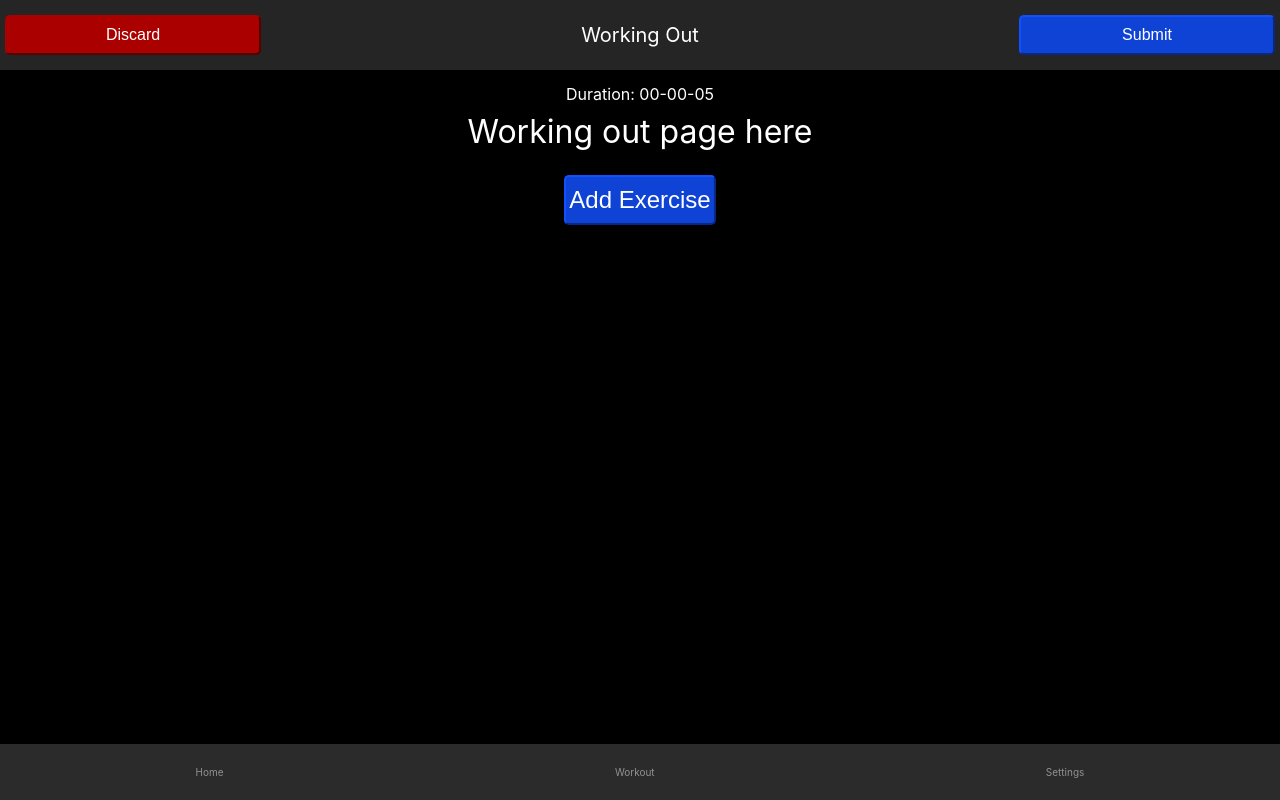
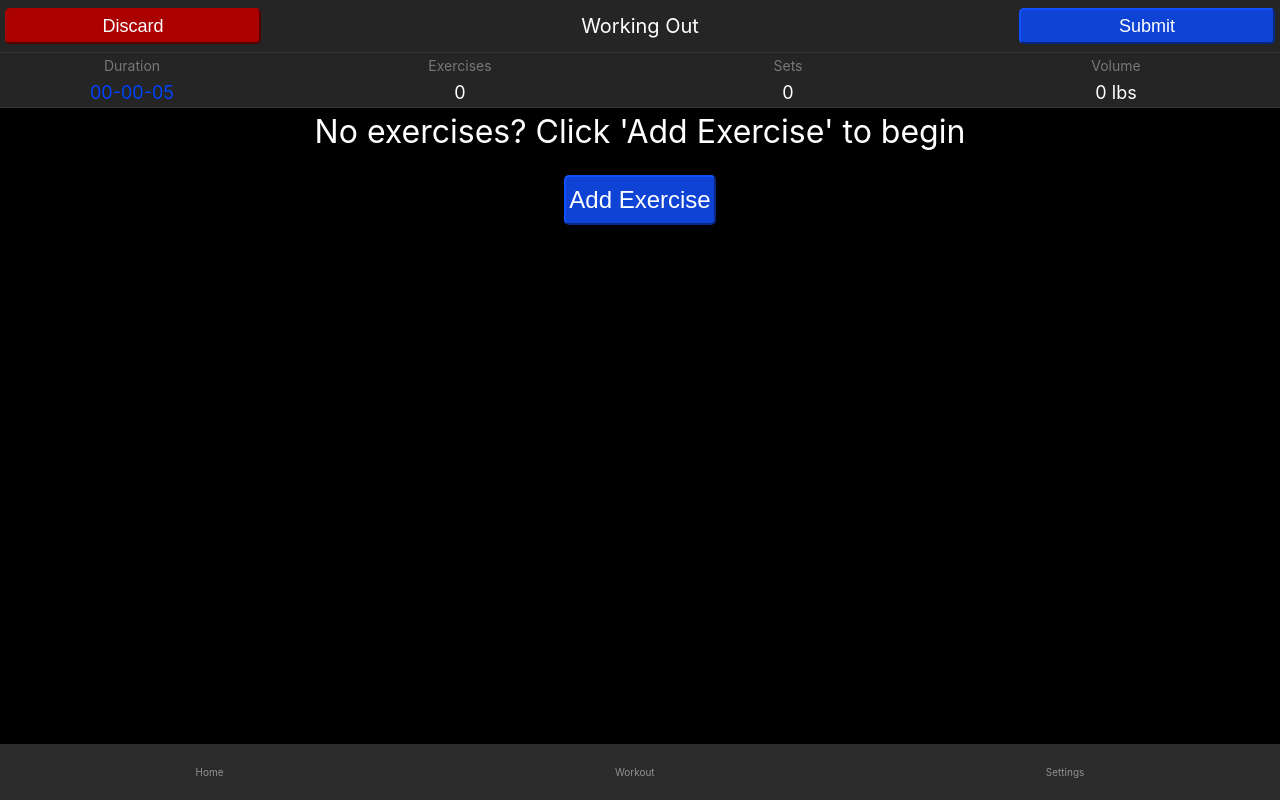
Before and after one commit to DrewAMSD/lifting_log, a React (Vite) app in the folder lifting-log-web/: page /workout/working-out in a window 1280 px wide. Built offline with nearby package versions, Linux system fonts and the light colour scheme; no server answers; sample sign-in values are in the browser's storage.

Commit message:
working out page header

```diff
--- a/lifting-log-web/src/Routes/WorkingOutPage/WorkingOutPage.css
+++ b/lifting-log-web/src/Routes/WorkingOutPage/WorkingOutPage.css
@@ -4,14 +4,13 @@
     justify-content: space-between;
     align-items: center;
     width: 100%;
-    padding: 15px;
-    margin-bottom: 10px;
+    padding: 8px;
     background-color: rgb(37, 37, 37);
 }
 
 .wo-options-button {
-    height: 40px;
-    font-size: 16px;
+    height: 36px;
+    font-size: 18px;
     width: 20%;
     margin-left: 5px;
     margin-right: 5px;
@@ -28,10 +27,41 @@
 
 .wo-stats-container {
     display: flex;
+    flex-direction: column;
+    align-items: center;
+    width: 100%;
+    background-color: rgb(37, 37, 37);
+    border: 1px solid rgb(53, 53, 53);
+}
+
+.wo-stats-row {
+    display: flex;
     flex-direction: row;
     align-items: center;
+    justify-content: flex-start;
+    gap: 5%;
+    width: 100%;
 }
 
 .wo-stats-text {
-    font-size: 16px;
+    width: 20%;
+    text-align: center;
+    align-content: center;
 }
+
+.top-row {
+    color: rgb(119, 119, 119);
+    font-size: 14px;
+}
+
+.bottom-row {
+    font-size: 18px;
+}
+
+.blue-text {
+    color: rgb(0, 68, 255);
+}
+
+.error-message {
+    color: rgb(170, 0, 0);
+}
--- a/lifting-log-web/src/Routes/WorkingOutPage/WorkingOutPage.tsx
+++ b/lifting-log-web/src/Routes/WorkingOutPage/WorkingOutPage.tsx
@@ -25,6 +25,7 @@ const WorkingOutPage = (): JSX.Element => {
     const { serverUrl, user, getToken } = useAuth();
     const navigate: NavigateFunction = useNavigate();
     const [isLoading, setIsLoading] = useState<boolean>(true);
+    const [message, setMessage] = useState<string>("");
     // exercise fields
     const [isSelectingExercise, setIsSelectingExercise] = useState<boolean>(false);
     const [exercises, setExercises] = useState<Array<Exercise>>([]);
@@ -33,8 +34,32 @@ const WorkingOutPage = (): JSX.Element => {
     // workout state
     const [workoutState, setWorkoutState] = useState<Workout>({} as Workout);
 
-    const saveWorkoutLocally = async () => {
-        localStorage.setItem("workoutState", JSON.stringify(workoutState));
+    const getExerciseByName = (exerciseName: string): Exercise => {
+        let l: number = 0;
+        let r: number = exercises.length-1;
+        let m: number;
+        while (l <= r) {
+            m = Math.floor((l + r) / 2);
+            if (exercises[m].name === exerciseName) {
+                return exercises[m];
+            }
+            else if (exercises[m].name.localeCompare(exerciseName) > 0) {
+                r = m-1;
+            }
+            else {
+                l = m+1;
+            }
+        }
+
+        // throw new Error("Exercise for id: "+id+" does not exist");
+        return {
+            id: -1,
+            name: "Exercise not found",
+            primary_muscles: [],
+            weight: false,
+            reps: false,
+            time: false
+        } as Exercise;
     };
 
     const cancelSelect = (): void => {
@@ -58,6 +83,10 @@ const WorkingOutPage = (): JSX.Element => {
             exercise_entries: newExerciseEntries
         }));
         setIsSelectingExercise(false);
+    };
+
+    const saveWorkoutLocally = async () => {
+        localStorage.setItem("workoutState", JSON.stringify(workoutState));
     };
 
     useEffect(() => {
@@ -125,24 +154,25 @@ const WorkingOutPage = (): JSX.Element => {
                             description: "",
                             routine_note: exerciseTemplate.routine_note,
                             set_entries: exerciseTemplate.set_templates.map((setTemplate) => {
-                                // const isReps: boolean = exercise.reps && !exercise.weight;
-                                // const isRepRange: boolean = exercise.reps && exercise.weight;
-                                // const isTime: boolean = exercise.time;
+                                const exercise: Exercise = getExerciseByName(exerciseTemplate.exercise_name);
+                                const isReps: boolean = exercise.reps && !exercise.weight;
+                                const isRepRange: boolean = exercise.reps && exercise.weight;
+                                const isTime: boolean = exercise.time;
 
                                 const setEntry: SetEntry = {
-                                    // TODO: update fields after implementing exercise fetch + grabbing previous exercises
+                                    // todo later: get previous exercises
                                     previous: "",
                                     placeholder: ""
                                 };
-                                // if (isReps) {
-                                //     setEntry.placeholder = setTemplate.reps ? setTemplate.reps.toString() : "";
-                                // }
-                                // else if (isRepRange) {
-                                //     setEntry.placeholder = (setTemplate.rep_range_start !== undefined && setTemplate.rep_range_end !== undefined) ? (setTemplate.rep_range_start.toString()+"-"+setTemplate.rep_range_end.toString()) : "";
-                                // }
-                                // else if (isTime) {
-                                //     setEntry.placeholder = setTemplate.time ? setTemplate.time : "";
-                                // }
+                                if (isReps) {
+                                    setEntry.placeholder = setTemplate.reps ? setTemplate.reps.toString() : "";
+                                }
+                                else if (isRepRange) {
+                                    setEntry.placeholder = (setTemplate.rep_range_start !== undefined && setTemplate.rep_range_end !== undefined) ? (setTemplate.rep_range_start.toString()+"-"+setTemplate.rep_range_end.toString()) : "";
+                                }
+                                else if (isTime) {
+                                    setEntry.placeholder = setTemplate.time ? setTemplate.time : "";
+                                }
                                 return setEntry;
                             })
                         }
@@ -215,11 +245,25 @@ const WorkingOutPage = (): JSX.Element => {
                         </button>
                     </div>
                     <div className="wo-stats-container">
-                        <p className="wo-stats-text">Duration: {workoutState.duration}</p>
+                        <div className="wo-stats-row">
+                            <p className="wo-stats-text top-row">Duration</p>
+                            <p className="wo-stats-text top-row">Exercises</p>
+                            <p className="wo-stats-text top-row">Sets</p>
+                            <p className="wo-stats-text top-row">Volume</p>
+                        </div>
+                        <div className="wo-stats-row">
+                            <p className="wo-stats-text bottom-row blue-text">{workoutState.duration}</p>
+                            <p className="wo-stats-text bottom-row">{workoutState.exercise_entries.reduce((sum, exerciseEntry) => sum + (exerciseEntry.set_entries[0].submitted ? 1 : 0), 0)}</p>
+                            <p className="wo-stats-text bottom-row">{workoutState.exercise_entries.reduce((sum, exerciseEntry) => sum + exerciseEntry.set_entries.reduce((sets, setEntry) => sets + (setEntry.submitted ? 1 : 0), 0), 0)}</p>
+                            <p className="wo-stats-text bottom-row">{workoutState.exercise_entries.reduce((sum, exerciseEntry) => sum + exerciseEntry.set_entries.reduce((volume, setEntry) => volume + ((setEntry.submitted && setEntry.reps !== undefined && setEntry.weight !== undefined) ? (setEntry.reps * setEntry.weight) : 0), 0), 0)} lbs</p>
+                        </div>
                     </div>
-                    <p>
-                        Working out page here
-                    </p>
+                    {message &&
+                        <p className="error-message">{message}</p>
+                    }
+                    {!workoutState.exercise_entries.length &&
+                        <p>No exercises? Click 'Add Exercise' to begin</p>
+                    }
                     <button
                         className="edit-template-add-exercise-button"
                         onClick={() => {
--- a/lifting-log-web/src/types.ts
+++ b/lifting-log-web/src/types.ts
@@ -94,6 +94,7 @@ export type SetEntry = {
     reps?: number
     time?: string
     placeholder?: string
+    submitted?: boolean
 }
 
 export type ExerciseEntry = {
```
